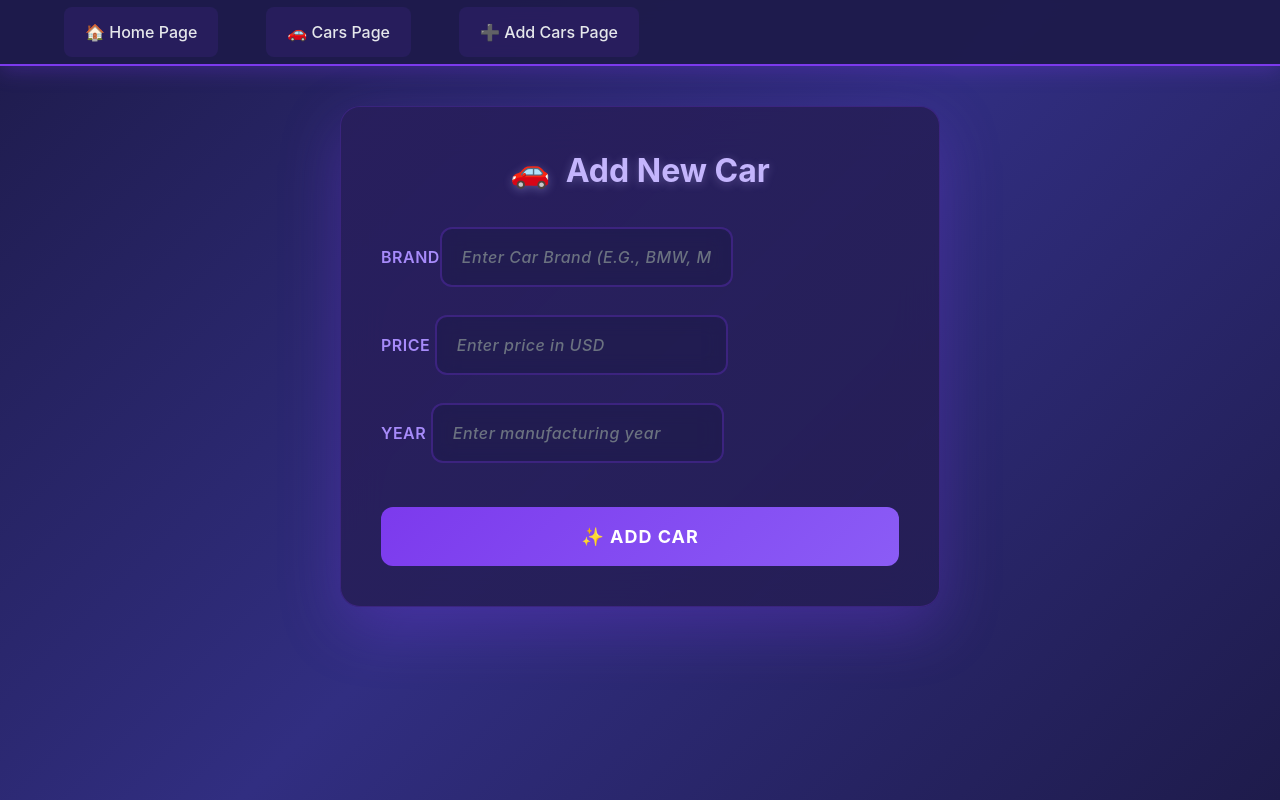
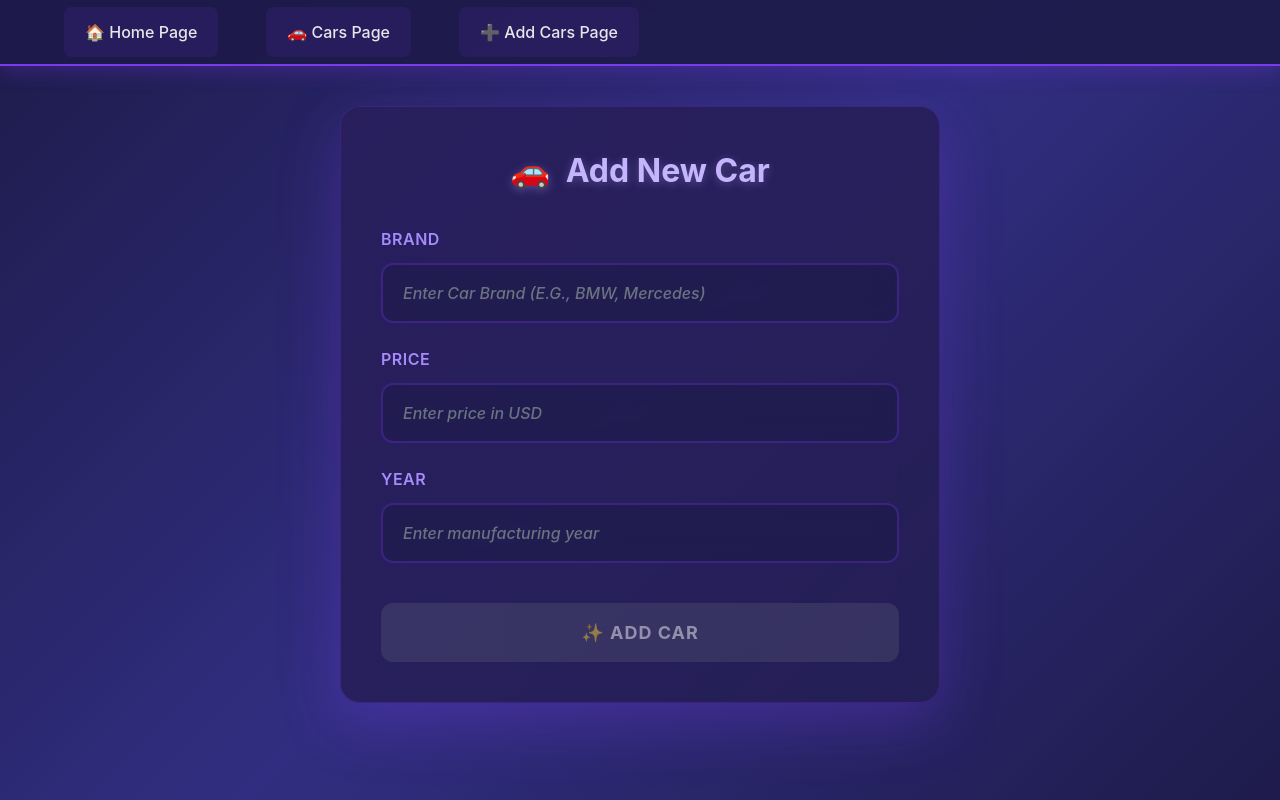
Before and after one commit to VladiSH31/okten-react-modules, a React (Vite) app: page /cars/create in a window 1280 px wide. Built offline with nearby package versions, Linux system fonts and the light colour scheme.

Commit message:
Home Work 5. #UYuu2f1 Task 4
1. Add cars.validator.ts
2. Add validators in form
3. Edit style

```diff
--- a/src/components/form-component/FormComponent.css
+++ b/src/components/form-component/FormComponent.css
@@ -198,3 +198,44 @@
         transform: translateY(0);
     }
 }
+
+/* Додайте це в кінець вашого CSS файлу */
+
+.error-message {
+    color: #ef4444;
+    font-size: 14px;
+    font-weight: 500;
+    margin-top: 4px;
+    padding: 4px 8px;
+    background: rgba(239, 68, 68, 0.1);
+    border: 1px solid rgba(239, 68, 68, 0.3);
+    border-radius: 6px;
+    backdrop-filter: blur(10px);
+    animation: fadeIn 0.3s ease;
+}
+
+@keyframes fadeIn {
+    from {
+        opacity: 0;
+        transform: translateY(-5px);
+    }
+    to {
+        opacity: 1;
+        transform: translateY(0);
+    }
+}
+
+/* Стилі для інпутів з помилками */
+.form-input:invalid,
+.form-input[aria-invalid="true"] {
+    border-color: #ef4444;
+    box-shadow: 0 0 10px rgba(239, 68, 68, 0.3);
+}
+
+/* Оновлений стиль для form-group */
+.form-group {
+    display: flex;
+    flex-direction: column;
+    gap: 8px;
+    position: relative;
+}
--- a/src/components/form-component/FormComponent.tsx
+++ b/src/components/form-component/FormComponent.tsx
@@ -1,6 +1,8 @@
 import './FormComponent.css'
 import {useForm} from "react-hook-form";
 import {saveCars} from "../../services/cars.service.ts";
+import {joiResolver} from "@hookform/resolvers/joi";
+import {carsValidator} from "../../validators/cars.validator";
 
 interface IFormProps {
     id: number;
@@ -10,7 +12,8 @@ interface IFormProps {
 }
 
 const FormComponent = () => {
-    const {handleSubmit, register, formState: {errors, isValid}} = useForm<IFormProps>({mode:'all'});
+    const {handleSubmit, register, formState: {errors, isValid}}
+        = useForm<IFormProps>({mode:'all', resolver: joiResolver(carsValidator)});
 
 
     const customHandler = (formDataValue: IFormProps) => {
@@ -18,35 +21,52 @@ const FormComponent = () => {
     };
 
     return (
-        <div className="form-container"><h2 className="form-title">Add New Car</h2>
+        <div className="form-container">
+            <h2 className="form-title">Add New Car</h2>
             <form className="car-form" onSubmit={handleSubmit(customHandler)}>
-                {/*<div className="form-group"><label className="form-label">Car ID</label> <input className="form-input"*/}
-                {/*                                                                                type="number"*/}
-                {/*                                                                                placeholder="Enter ID"*/}
-                {/*                                                                                {...register('id')}          />*/}
-                {/*</div>*/}
-                <div className="form-group"><label className="form-label">Brand<input className="form-input"
+
+                <div className="form-group">
+                    <label className="form-label">Brand</label>
+                    <input
+                        className="form-input"
                         type="text"
                         placeholder="Enter car brand (e.g., BMW, Mercedes)"
-                                                                                               {...register('brand')}          />
-                    {errors.brand && errors.brand.message}
-                </label>
+                        {...register('brand')}
+                    />
+                    {errors.brand && (
+                        <span className="error-message">{errors.brand.message}</span>
+                    )}
                 </div>
-                <div className="form-group"><label className="form-label">Price <input className="form-input"
+
+                <div className="form-group">
+                    <label className="form-label">Price</label>
+                    <input
+                        className="form-input"
                         type="number"
                         placeholder="Enter price in USD"
-                                                                                               {...register('price')}          />
-                    {errors.price && errors.price.message}
-                </label>
+                        {...register('price')}
+                    />
+                    {errors.price && (
+                        <span className="error-message">{errors.price.message}</span>
+                    )}
                 </div>
-                <div className="form-group"><label className="form-label">Year <input className="form-input"
+
+                <div className="form-group">
+                    <label className="form-label">Year</label>
+                    <input
+                        className="form-input"
                         type="number"
                         placeholder="Enter manufacturing year"
-                                                                                              {...register('year')}          />
-                    {errors.year && errors.year.message}
-                </label>
+                        {...register('year')}
+                    />
+                    {errors.year && (
+                        <span className="error-message">{errors.year.message}</span>
+                    )}
                 </div>
-                <button className="submit-button" type="submit" disabled={!isValid}> ✨ Add Car</button>
+
+                <button className="submit-button" type="submit" disabled={!isValid}>
+                    ✨ Add Car
+                </button>
             </form>
         </div>
     );
--- /dev/null
+++ b/src/validators/cars.validator.ts
@@ -0,0 +1,19 @@
+import Joi from "joi";
+
+export const carsValidator = Joi.object({
+    brand: Joi.string().pattern(/^[a-zA-Zа-яА-яёЁіІїЇєЄҐґ]{1,20}$/).max(20).min(1).required().messages({
+        'string.pattern.base' : 'Brand can contain only letters (Latin and Cyrillic) from 1 to 20 characters'
+        }
+
+    ),
+    price: Joi.number().max(1000000).min(0).required().messages({
+
+        'number.max':'Price cannot exceed 1,000,000',
+        'number.min':'Price cannot be negative'
+
+    }),
+    year: Joi.number().max(2025).min(1990).required().messages({
+        'number.max':'Year cannot be later than 2025',
+        'number.min':'Year cannot be earlier than 1990'
+    })
+})
```
Also changed, not shown: src/tsconfig.json (added, +10 -0 lines). Lines whose indentation alone changed are shown as unchanged.
